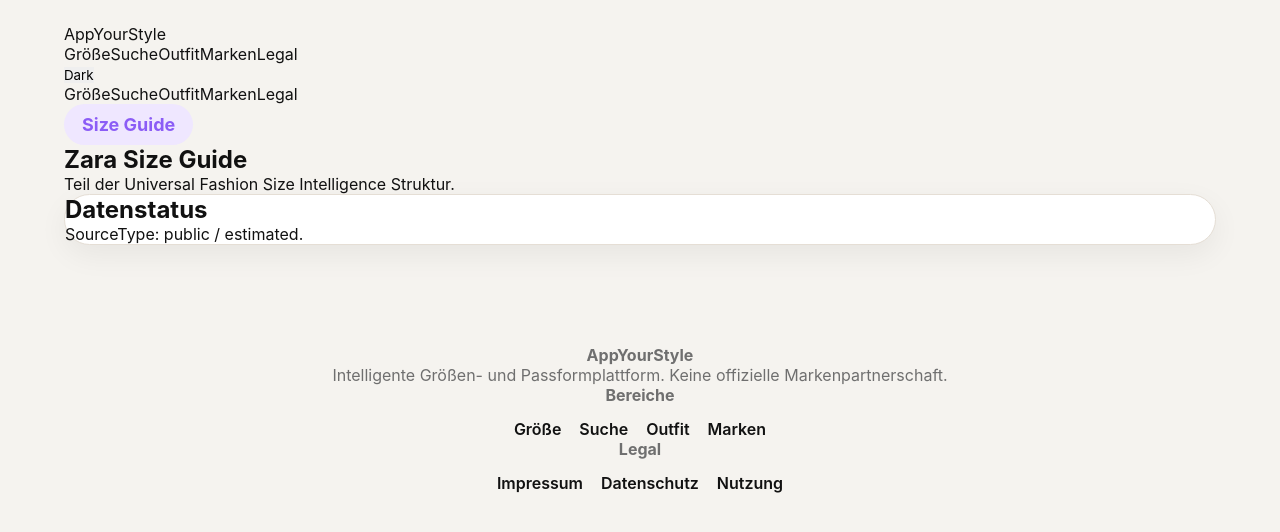
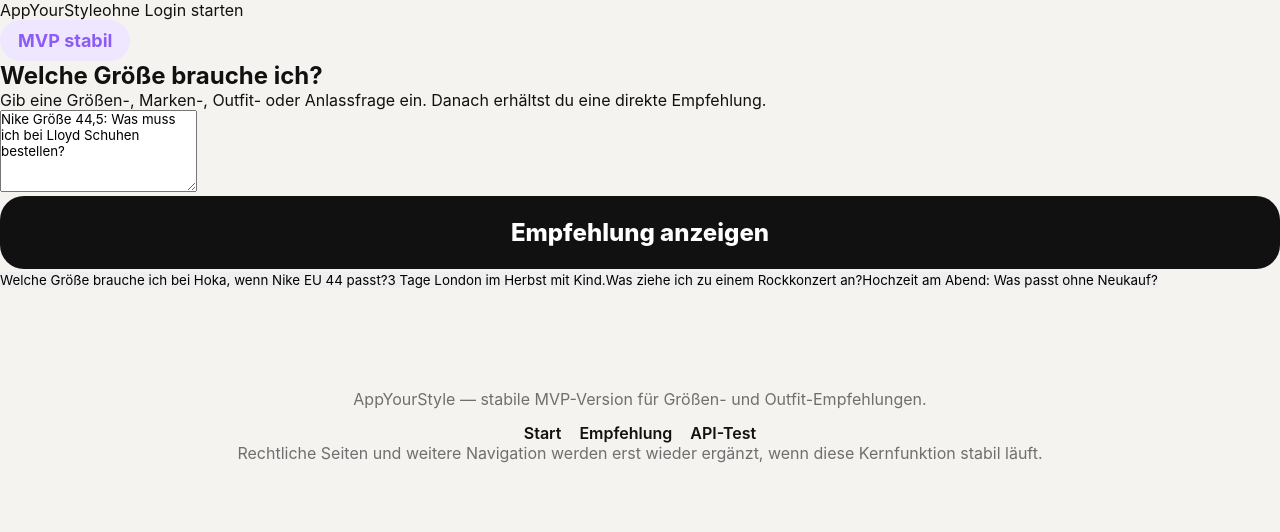
Before and after one commit to App060111/appyourstyle, a Next.js app: page /zara-size-guide in a window 1280 px wide. Shown: the top 532 px of the page. Built offline with nearby package versions, Linux system fonts and the light colour scheme.

Commit message:
Update page.jsx

```diff
--- a/app/zara-size-guide/page.jsx
+++ b/app/zara-size-guide/page.jsx
@@ -1 +1,128 @@
-import Header from '../../components/Header';import Footer from '../../components/Footer';export const metadata={title:'Zara Size Guide | AppYourStyle'};export default function Page(){return <main className="container"><Header/><section className="hero"><div><span className="badge">Size Guide</span><h1>Zara Size Guide</h1><p>Teil der Universal Fashion Size Intelligence Struktur.</p></div><div className="card"><h2>Datenstatus</h2><p>SourceType: public / estimated.</p></div></section><Footer/></main>}
+"use client";
+
+import { useState } from "react";
+
+function safeText(value, fallback = "") {
+  if (typeof value === "string") return value;
+  if (value === null || value === undefined) return fallback;
+  try { return JSON.stringify(value, null, 2); } catch { return fallback; }
+}
+
+export default function HomePage() {
+  const [query, setQuery] = useState("Nike Größe 44,5: Was muss ich bei Lloyd Schuhen bestellen?");
+  const [result, setResult] = useState("");
+  const [products, setProducts] = useState([]);
+  const [visualPrompt, setVisualPrompt] = useState("");
+  const [loading, setLoading] = useState(false);
+  const [errorText, setErrorText] = useState("");
+
+  async function getRecommendation() {
+    setLoading(true);
+    setErrorText("");
+    setResult("");
+    setProducts([]);
+    setVisualPrompt("");
+
+    try {
+      const response = await fetch("/api/appyourstyle_ai_endpoint", {
+        method: "POST",
+        headers: { "Content-Type": "application/json" },
+        body: JSON.stringify({ query })
+      });
+
+      const data = await response.json();
+      setResult(safeText(data?.result, "Keine Empfehlung erhalten."));
+      setVisualPrompt(safeText(data?.visualPrompt, ""));
+      setProducts(Array.isArray(data?.products) ? data.products : []);
+    } catch {
+      setErrorText("Die Empfehlung konnte nicht geladen werden. Bitte erneut versuchen.");
+    } finally {
+      setLoading(false);
+    }
+  }
+
+  return (
+    <main className="page">
+      <header className="header">
+        <a className="brand" href="/">AppYourStyle</a>
+        <a className="loginHint" href="#start">ohne Login starten</a>
+      </header>
+
+      <section id="start" className="hero">
+        <span className="badge">MVP stabil</span>
+        <h1>Welche Größe brauche ich?</h1>
+        <p>Gib eine Größen-, Marken-, Outfit- oder Anlassfrage ein. Danach erhältst du eine direkte Empfehlung.</p>
+
+        <textarea
+          className="questionBox"
+          value={query}
+          onChange={(event) => setQuery(event.target.value)}
+          rows={5}
+          placeholder="z. B. Nike Größe 44,5: Was muss ich bei Lloyd Schuhen bestellen?"
+        />
+
+        <button className="primaryButton" type="button" onClick={getRecommendation} disabled={loading}>
+          {loading ? "Empfehlung wird geladen..." : "Empfehlung anzeigen"}
+        </button>
+
+        <div className="quickGrid">
+          {[
+            "Welche Größe brauche ich bei Hoka, wenn Nike EU 44 passt?",
+            "3 Tage London im Herbst mit Kind.",
+            "Was ziehe ich zu einem Rockkonzert an?",
+            "Hochzeit am Abend: Was passt ohne Neukauf?"
+          ].map((item) => (
+            <button className="quickButton" key={item} type="button" onClick={() => setQuery(item)}>
+              {item}
+            </button>
+          ))}
+        </div>
+      </section>
+
+      {errorText ? (
+        <section className="resultCard error">
+          <h2>Hinweis</h2>
+          <p>{errorText}</p>
+        </section>
+      ) : null}
+
+      {result ? (
+        <section className="resultCard">
+          <h2>Empfehlung</h2>
+          <pre>{safeText(result)}</pre>
+
+          {visualPrompt ? (
+            <>
+              <h2>Visuelle Richtung</h2>
+              <pre>{safeText(visualPrompt)}</pre>
+            </>
+          ) : null}
+
+          {products.length ? (
+            <>
+              <h2>Das könnte sinnvoll sein</h2>
+              <div className="productGrid">
+                {products.map((product, index) => (
+                  <a className="productCard" href={product?.url || "#"} key={index}>
+                    <strong>{safeText(product?.label, "Ergänzung")}</strong>
+                    <span>{safeText(product?.reason, "passt zur Empfehlung")}</span>
+                  </a>
+                ))}
+              </div>
+            </>
+          ) : null}
+        </section>
+      ) : null}
+
+      <footer className="footer">
+        <p>AppYourStyle — stabile MVP-Version für Größen- und Outfit-Empfehlungen.</p>
+        <div className="footerLinks">
+          <a href="/">Start</a>
+          <a href="#start">Empfehlung</a>
+          <a href="/api/appyourstyle_ai_endpoint">API-Test</a>
+        </div>
+        <p className="legalNote">Rechtliche Seiten und weitere Navigation werden erst wieder ergänzt, wenn diese Kernfunktion stabil läuft.</p>
+      </footer>
+    </main>
+  );
+}
```
